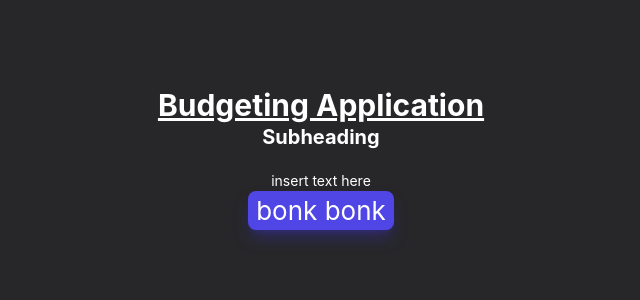
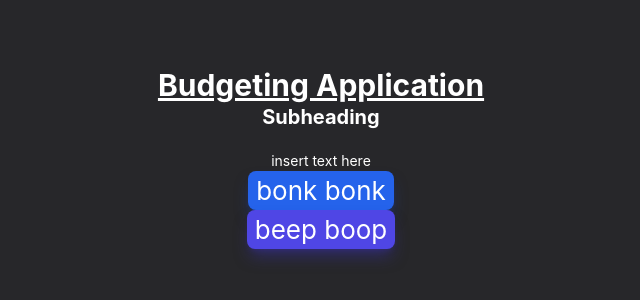
Before and after one commit to duccsquared/budgeting-app, a React (Create React App) app: page / in a window 1280 px wide. Shown: the part 242-542 px from the top of the page, without its empty margins (319-959 px from the left). Built offline with nearby package versions, Linux system fonts and the light colour scheme.

Commit message:
redesigned button slightly and created secondary button component

```diff
--- a/src/App.js
+++ b/src/App.js
@@ -1,6 +1,5 @@
 import './App.css';
-import Btn from './components.js';
-
+import {BtnMain, BtnSecondary} from './components.js';
 // function logBeep() {
 //   console.log(logBeep)
 // }
@@ -17,9 +16,12 @@ function App() {
                 </h2>
                 <div style={{height: 20}}></div>
                 <p className="text-sm">insert text here</p>
-        <Btn onClick={() => console.log("boop")}>
+                <BtnMain onClick={() => console.log("beep")}>
                     bonk bonk
-        </Btn>
+                </BtnMain>
+                <BtnSecondary onClick={() => console.log("boop")}>
+                    beep boop
+                </BtnSecondary>
             </header>
         </div>
     );
--- a/src/components.js
+++ b/src/components.js
@@ -1,12 +1,22 @@
 import React from 'react';
 import './index.css';
 
-export default class Btn extends React.Component {
+export class BtnMain extends React.Component {
     render() {
         return (
-            <button onClick={this.props.onClick} className="bg-indigo-600 hover:bg-indigo-500 active:bg-indigo-700 rounded-lg px-2 shadow-lg shadow-indigo-800/50 hover:shadow-indigo-800">
+            <button onClick={this.props.onClick} className="bg-blue-600 hover:bg-blue-500 active:bg-blue-700 rounded-lg px-2 shadow-lg shadow-blue-800/50 hover:shadow-blue-800 active:shadow-inner">
                 {this.props.children}
             </button>
             )
     }
 }
+
+export class BtnSecondary extends React.Component {
+    render() {
+        return (
+            <button onClick={this.props.onClick} className="bg-indigo-600 hover:bg-indigo-500 active:bg-indigo-700 rounded-lg px-2 shadow-lg shadow-indigo-800/50 hover:shadow-indigo-800 active:shadow-inner">
+                {this.props.children}
+            </button>
+            )
+    }
+}
```
Lines whose indentation alone changed are shown as unchanged.
